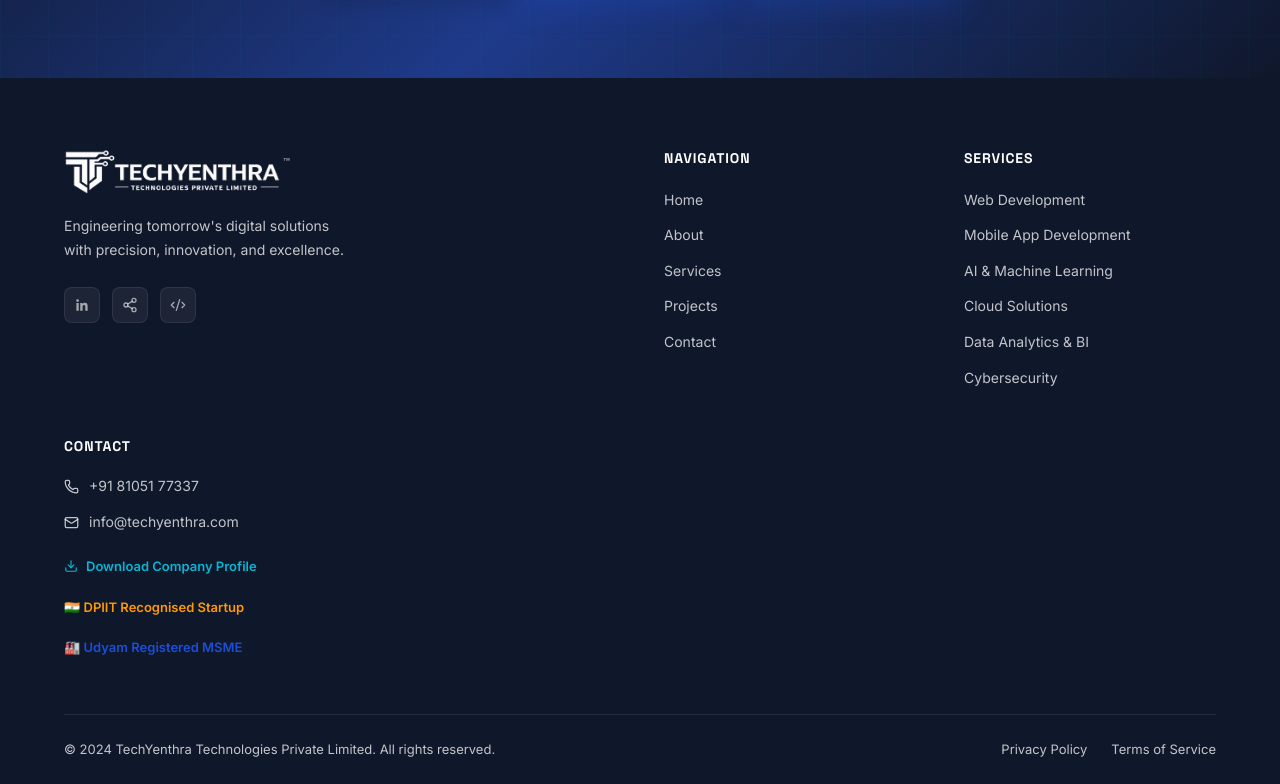
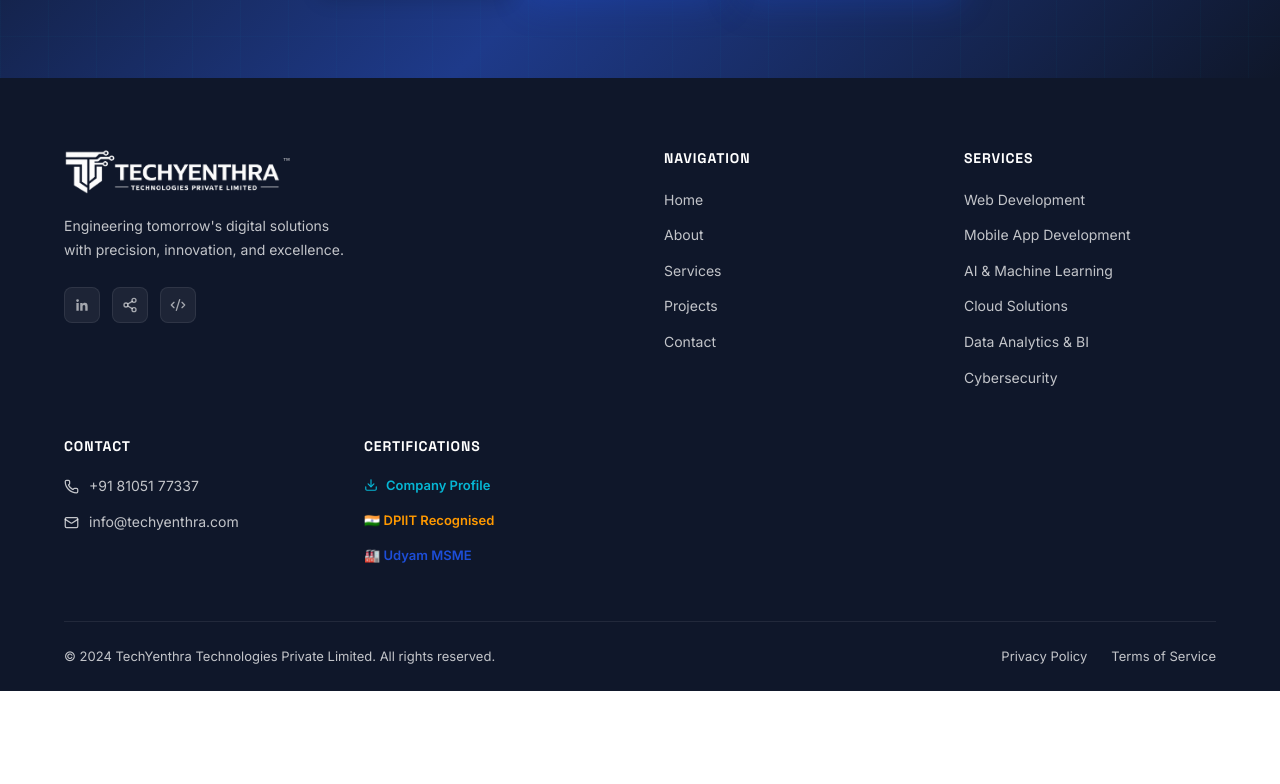
Before and after one commit to Muthukumaruma/TechYentra, a React (Vite) app: page / in a window 1280 px wide. Shown: the part 4676-5460 px from the top of the page. After the commit the page ends 5367 px from the top, so only its background shows below. Built offline with nearby package versions, Linux system fonts and the light colour scheme.

Commit message:
move certifications to dedicated footer column

```diff
--- a/src/components/layout/Footer.jsx
+++ b/src/components/layout/Footer.jsx
@@ -149,34 +149,43 @@
                 <Mail size={15} />
                 {content.company.email}
               </a>
+            </div>
+          </div>
+
+          {/* Certifications */}
+          <div>
+            <h4 style={{ color: '#fff', fontSize: '14px', fontWeight: 700, letterSpacing: '0.06em', textTransform: 'uppercase', marginBottom: '20px' }}>
+              Certifications
+            </h4>
+            <div style={{ display: 'flex', flexDirection: 'column', gap: '14px' }}>
               <a
                 href={content.company.companyProfile}
                 download="TechYenthra-Company-Profile.pdf"
-                style={{ display: 'inline-flex', alignItems: 'center', gap: '8px', fontSize: '13px', fontWeight: 600, color: '#06b6d4', marginTop: '8px', transition: 'opacity 0.2s' }}
+                style={{ display: 'inline-flex', alignItems: 'center', gap: '8px', fontSize: '13px', fontWeight: 600, color: '#06b6d4', transition: 'opacity 0.2s' }}
                 onMouseEnter={e => e.currentTarget.style.opacity = '0.75'}
                 onMouseLeave={e => e.currentTarget.style.opacity = '1'}
               >
-                <Download size={14} /> Download Company Profile
+                <Download size={14} /> Company Profile
               </a>
               <a
                 href={content.company.dpiitCertificate}
                 target="_blank"
                 rel="noopener noreferrer"
-                style={{ display: 'inline-flex', alignItems: 'center', gap: '8px', fontSize: '13px', fontWeight: 600, color: '#FF9900', marginTop: '6px', transition: 'opacity 0.2s' }}
+                style={{ display: 'inline-flex', alignItems: 'center', gap: '8px', fontSize: '13px', fontWeight: 600, color: '#FF9900', transition: 'opacity 0.2s' }}
                 onMouseEnter={e => e.currentTarget.style.opacity = '0.75'}
                 onMouseLeave={e => e.currentTarget.style.opacity = '1'}
               >
-                🇮🇳 DPIIT Recognised Startup
+                🇮🇳 DPIIT Recognised
               </a>
               <a
                 href={content.company.udyamCertificate}
                 target="_blank"
                 rel="noopener noreferrer"
-                style={{ display: 'inline-flex', alignItems: 'center', gap: '8px', fontSize: '13px', fontWeight: 600, color: '#1d4ed8', marginTop: '6px', transition: 'opacity 0.2s' }}
+                style={{ display: 'inline-flex', alignItems: 'center', gap: '8px', fontSize: '13px', fontWeight: 600, color: '#1d4ed8', transition: 'opacity 0.2s' }}
                 onMouseEnter={e => e.currentTarget.style.opacity = '0.75'}
                 onMouseLeave={e => e.currentTarget.style.opacity = '1'}
               >
-                🏭 Udyam Registered MSME
+                🏭 Udyam MSME
               </a>
             </div>
           </div>
```
